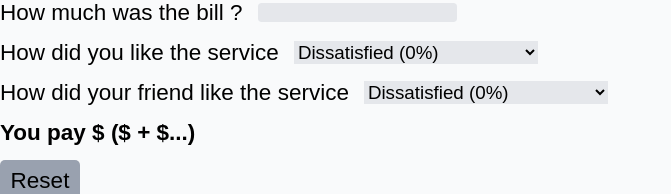
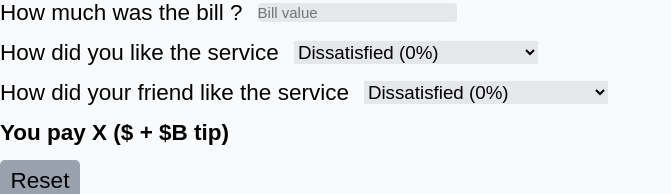
Before and after one commit to Briso10-dev/Tip-Calculator, a React (Vite) app: page / in a window 1280 px wide. Shown: the top 194 px of the page, without its empty margins (0-671 px from the left). Built offline with nearby package versions, Linux system fonts and the light colour scheme.

Commit message:
continue changing with conclusion component

```diff
--- a/src/components/App.jsx
+++ b/src/components/App.jsx
@@ -7,7 +7,7 @@ import Reset from "./Reset"
 function App() {
 
   const [bill, setBill] = useState("");
-  const [service,setService] = useState("");
+  const [service, setService] = useState("");
 
   function handleBill(e) {
     setBill(Number(e.target.value));
@@ -17,7 +17,8 @@ function App() {
     <div className="flex flex-col justify-center gap-6 bg-gray-50">
       <Bill bill={bill} onSetBill={handleBill} />
       <Service>How did you like the service</Service>
-      <Service>How did your friend like the service</Service>
+      <Service>How did your friend like the service
+      </Service>
       <Conclusion bill={bill} />
       <Reset />
     </div>
--- a/src/components/Bill.jsx
+++ b/src/components/Bill.jsx
@@ -6,6 +6,7 @@ function Bill({bill,onSetBill}){
             <label>How much was the bill ? </label>
             <input
             type="text"
+            placeholder="Bill value"
             className="outline-none border-s-8 rounded-md border-gray-200 p-2 text-2xl bg-gray-200"
             value={bill}
             onChange={onSetBill}
--- a/src/components/Conclusion.jsx
+++ b/src/components/Conclusion.jsx
@@ -3,7 +3,7 @@ function Conclusion({bill}){
 
 
     return(
-        <h3 className="text-4xl p-2 font-bold">You pay ${bill} (${bill} + $...) </h3>
+        <h3 className="text-4xl p-2 font-bold">You pay X (${bill} + $B tip) </h3>
 
     )
 }
```
